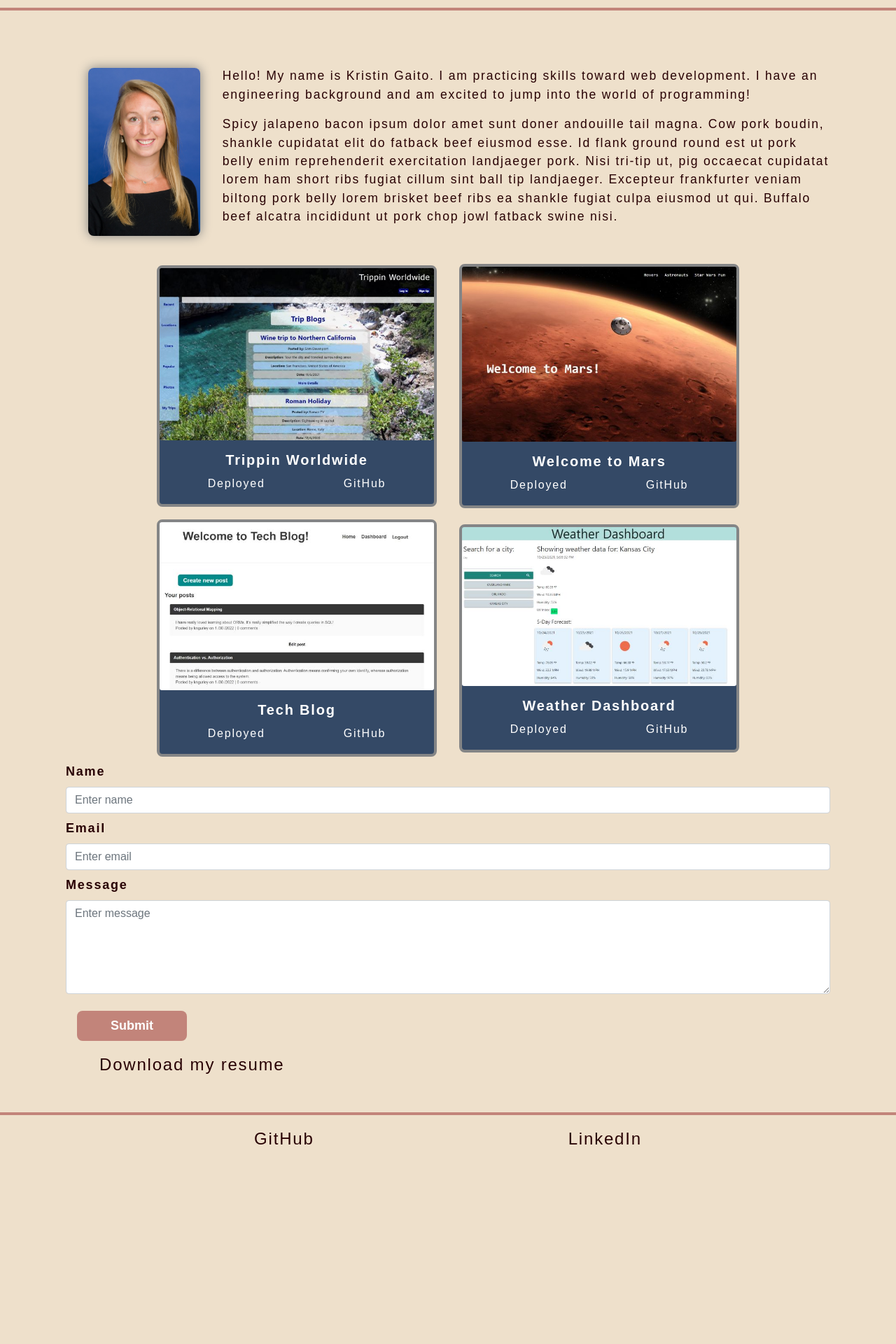
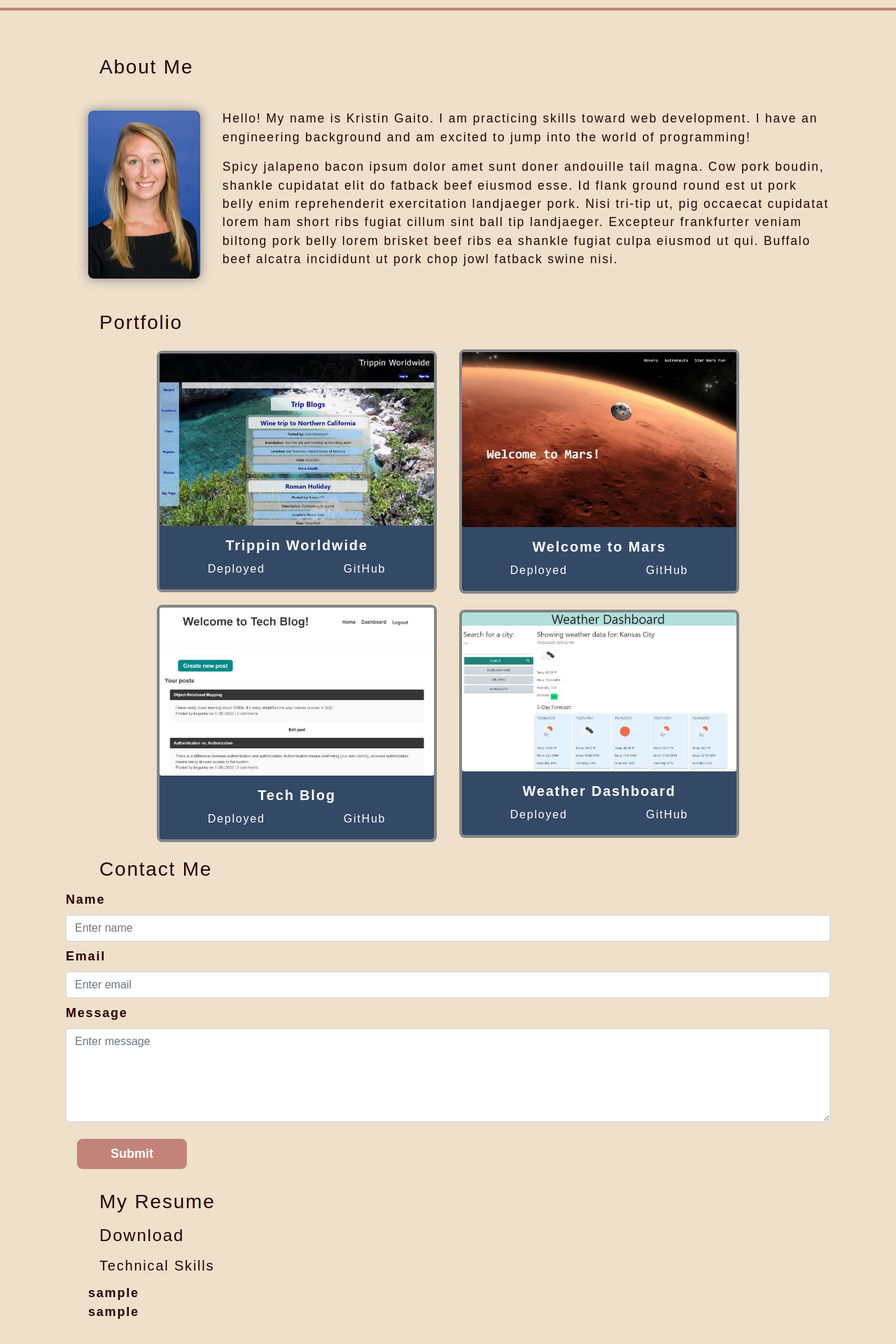
Before and after one commit to kngurley25/portfolio-spa, a React (Create React App) app: page / in a window 1280 px wide. Shown: the part 60-1980 px from the top of the page at 70% size. Before the commit the page ends 1721 px from the top, so only its background shows below. Built offline with nearby package versions, Linux system fonts and the light colour scheme.

Commit message:
misc formatting updates

```diff
--- a/src/components/About/index.js
+++ b/src/components/About/index.js
@@ -3,7 +3,9 @@ import profilePic from '../../assets/images/profile-pic.jpg';
 
 function About() {
     return (
-        <section className="about-section">
+        <section>
+            <h3>About Me</h3>
+            <div className="about-section">
                 <img src={profilePic} className="profile-pic" alt="profile"></img>
                 <div>
                     <p>
@@ -14,6 +16,7 @@ function About() {
                         Spicy jalapeno bacon ipsum dolor amet sunt doner andouille tail magna. Cow pork boudin, shankle cupidatat elit do fatback beef eiusmod esse. Id flank ground round est ut pork belly enim reprehenderit exercitation landjaeger pork. Nisi tri-tip ut, pig occaecat cupidatat lorem ham short ribs fugiat cillum sint ball tip landjaeger. Excepteur frankfurter veniam biltong pork belly lorem brisket beef ribs ea shankle fugiat culpa eiusmod ut qui. Buffalo beef alcatra incididunt ut pork chop jowl fatback swine nisi.
                     </p>
                 </div>
+            </div>
         </section>
     )
 }
--- a/src/components/Contact/index.js
+++ b/src/components/Contact/index.js
@@ -4,6 +4,7 @@ import Form from 'react-bootstrap/Form';
 function ContactForm() {
     return (
         <section>
+            <h3>Contact Me</h3>
             <Form>
                 <Form.Group>
                     <Form.Label htmlFor="name">Name</Form.Label>
--- a/src/components/Project/index.js
+++ b/src/components/Project/index.js
@@ -28,6 +28,7 @@ function Project() {
 
     return (
         <section>
+            <h3>Portfolio</h3>
             <div className="portfolio-section">
                 {projects.map((project, i) => (
                     <Card style={{ width: '25rem' }}>
--- a/src/components/Resume/index.js
+++ b/src/components/Resume/index.js
@@ -4,8 +4,16 @@ const resume = require('../../assets/pdf/resume.pdf');
 function Resume() {
     return (
         <section>
+            <h3>My Resume</h3>
             <div>
-                <a href={resume} download="KristinGaito_Resume">Download my resume</a>
+                <a href={resume} download="KristinGaito_Resume">Download</a>
+            </div>
+            <div>
+                <h5>Technical Skills</h5>
+                <ul>
+                    <li>sample</li>
+                    <li>sample</li>
+                </ul>
             </div>
         </section>
     );
--- a/src/index.css
+++ b/src/index.css
@@ -94,7 +94,7 @@ header nav ul {
   align-items: center;
   list-style: none;
 }
-header nav ul li {
+li {
   list-style: none;
 }
 
@@ -150,6 +150,8 @@ button {
   font-weight: bold;
 }
 
+/* section: resume */
+
 /* footer */
 footer {
   position: relative;
```
Lines whose indentation alone changed are shown as unchanged.
